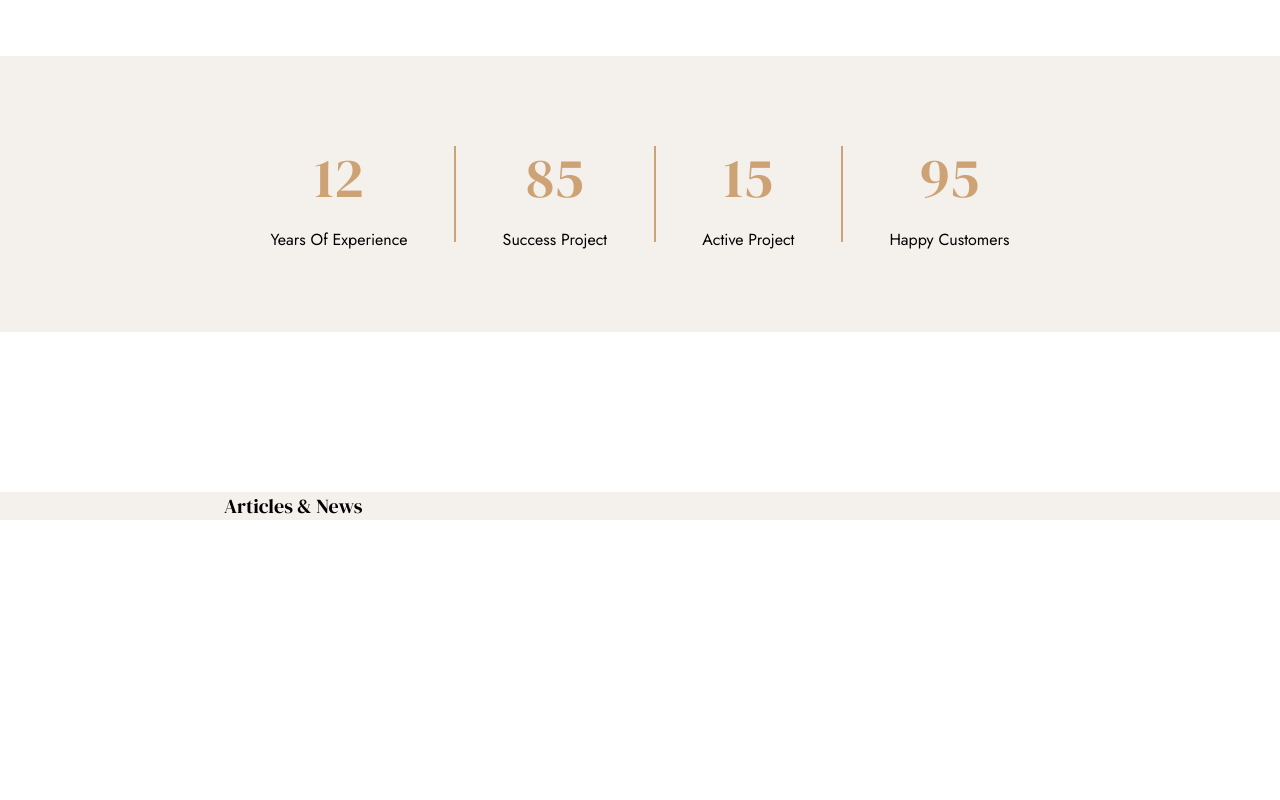
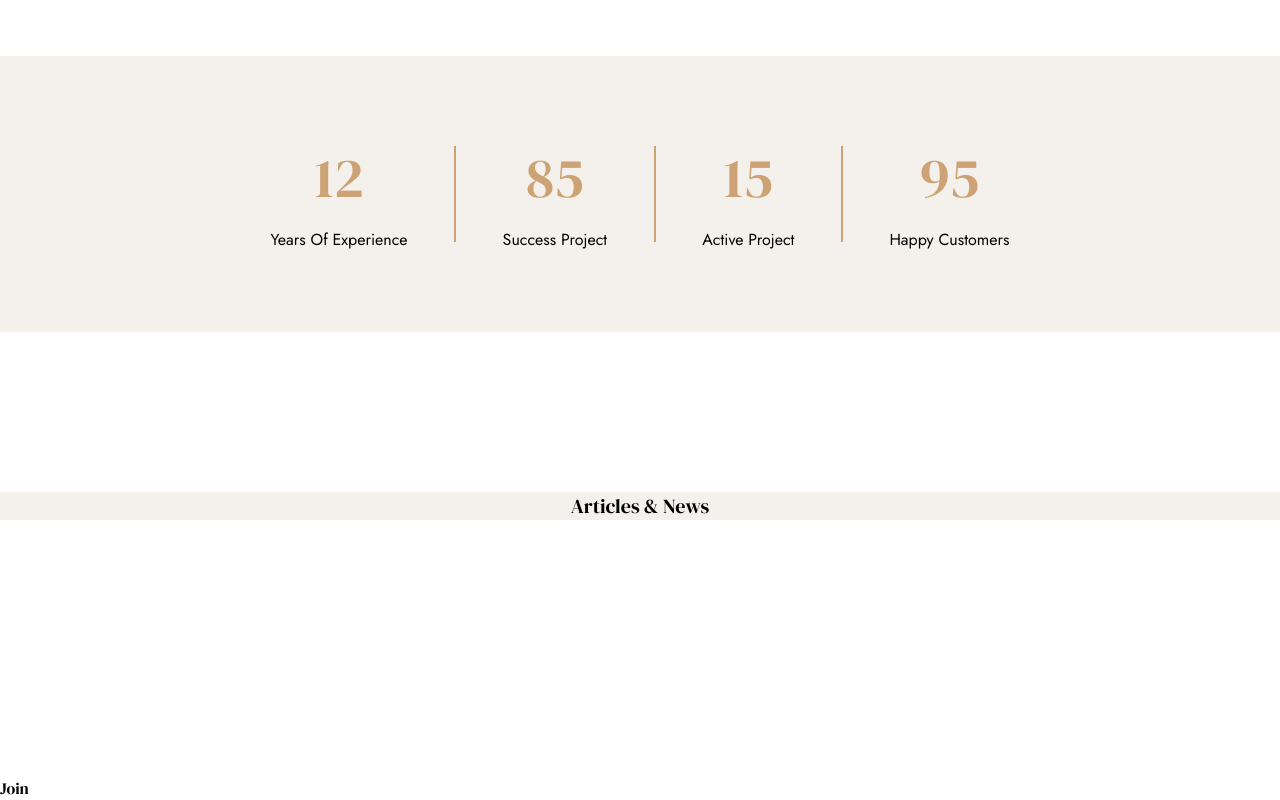
Before and after one commit to himarnoel/interior_dec, a React (Vite) app: page / in a window 1280 px wide. Shown: the part 3911-4711 px from the top of the page. Before the commit the page ends 4687 px from the top, so only its background shows below. Built offline with nearby package versions, Linux system fonts and the light colour scheme.

Commit message:
created a new file

```diff
--- a/src/App.jsx
+++ b/src/App.jsx
@@ -7,7 +7,8 @@ import Testimonials from "./Components/Testimonials";
 import Brands from "./Components/Brands";
 import Projects from "./Components/Projects";
 import Exp from "./Components/Exp";
-import News from './Components/News';
+import News from "./Components/News";
+import Join from "./Components/Join";
 
 function App() {
   const [change, setchange] = useState(false);
@@ -22,6 +23,7 @@ function App() {
       <Projects />
       <Exp />
       <News />
+      <Join />
     </div>
   );
 }
--- /dev/null
+++ b/src/Components/Join.jsx
@@ -0,0 +1,9 @@
+import React from 'react'
+
+const Join = () => {
+  return (
+    <div>Join</div>
+  )
+}
+
+export default Join
--- a/src/Components/News.jsx
+++ b/src/Components/News.jsx
@@ -4,7 +4,10 @@ const News = () => {
   return (
     <div>
       <div className="w-full  bg-[#F4F0EC]   xl:px-[14rem] lg:px-[9rem] sm:px-[1.3rem] md:px-[2.5rem] px-[3rem] mt-[10rem] mb-64">
-        <div className="text-xl">Articles & News</div>
+        <div className=" text-center">
+          <p className="text-xl text-center">Articles & News</p>
+          <p></p>
+        </div>
       </div>
     </div>
   );
```
